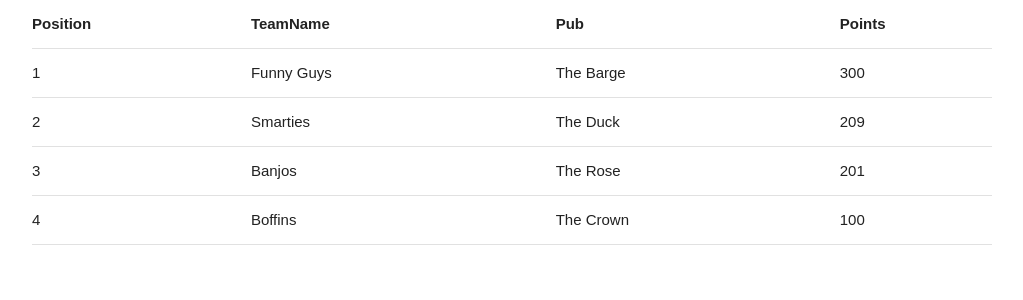
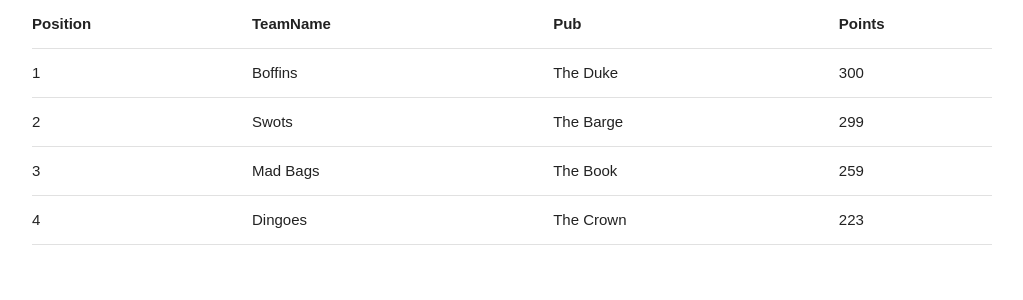
Before and after one commit to sharkmyster/react-csv-table, a React (Create React App) app: page / in a window 1280 px wide. Shown: the top 300 px of the page, without its empty margins (128-1151 px from the left). Built offline with nearby package versions, Linux system fonts and the light colour scheme.

Commit message:
download working

```diff
--- a/package.json
+++ b/package.json
@@ -6,6 +6,7 @@
     "react-scripts": "0.9.0"
   },
   "dependencies": {
+    "axios": "^0.15.3",
     "react": "^15.4.2",
     "react-dom": "^15.4.2",
     "skeleton": "^0.1.2"
--- a/src/App.js
+++ b/src/App.js
@@ -1,38 +1,53 @@
 import React, { Component } from 'react';
+import axios from 'axios';
 import './normalize.css';
 import './skeleton.css';
 import './App.css';
 
-let json = [
- {
-   "Position": 1,
-   "TeamName": "Funny Guys",
-   "Pub": " The Barge",
-   "Points": 300
- },
- {
-   "Position": 2,
-   "TeamName": "Smarties",
-   "Pub": " The Duck",
-   "Points": 209
- },
- {
-   "Position": 3,
-   "TeamName": "Banjos",
-   "Pub": " The Rose",
-   "Points": 201
- },
- {
-   "Position": 4,
-   "TeamName": "Boffins",
-   "Pub": " The Crown",
-   "Points": 100
- }
-];
+//var csv is the CSV file with headers
+const csvJSON = (csv) => {
+
+  let lines=csv.split("\n");
+
+  let result = [];
+
+  let headers = lines[0].split(',');
+
+  lines.shift();
+
+  lines.forEach(function(line){
+    let obj = {};
+    let currentline = line.split(',');
+
+    headers.forEach(function(header, j){
+      obj[header] = currentline[j];
+    })
+    result.push(obj);
+  });
+
+  return result;
+}
 
 class App extends Component {
+  constructor(props) {
+    super(props);
+    this.state = {};
+  }
+
+  componentWillMount() {
+    axios.get(this.props.url)
+    .then(response => this.setState({data: response.data}))
+  }
+
   render() {
+    if(!this.state.data) {
+      return <div>loading</div>
+    }
+
+    var json = csvJSON(this.state.data);
+
     return (
+
       <div className="App">
         <table className="u-full-width">
           <thead>
--- a/src/index.js
+++ b/src/index.js
@@ -4,6 +4,6 @@ import App from './App';
 import './index.css';
 
 ReactDOM.render(
-  <App />,
+  <App url='/sample.csv'/>,
   document.getElementById('root')
 );
```
Also changed, not shown: public/sample.csv (added), sample.csv (deleted), 1 other file (tests, documents, lock files or other folders).
